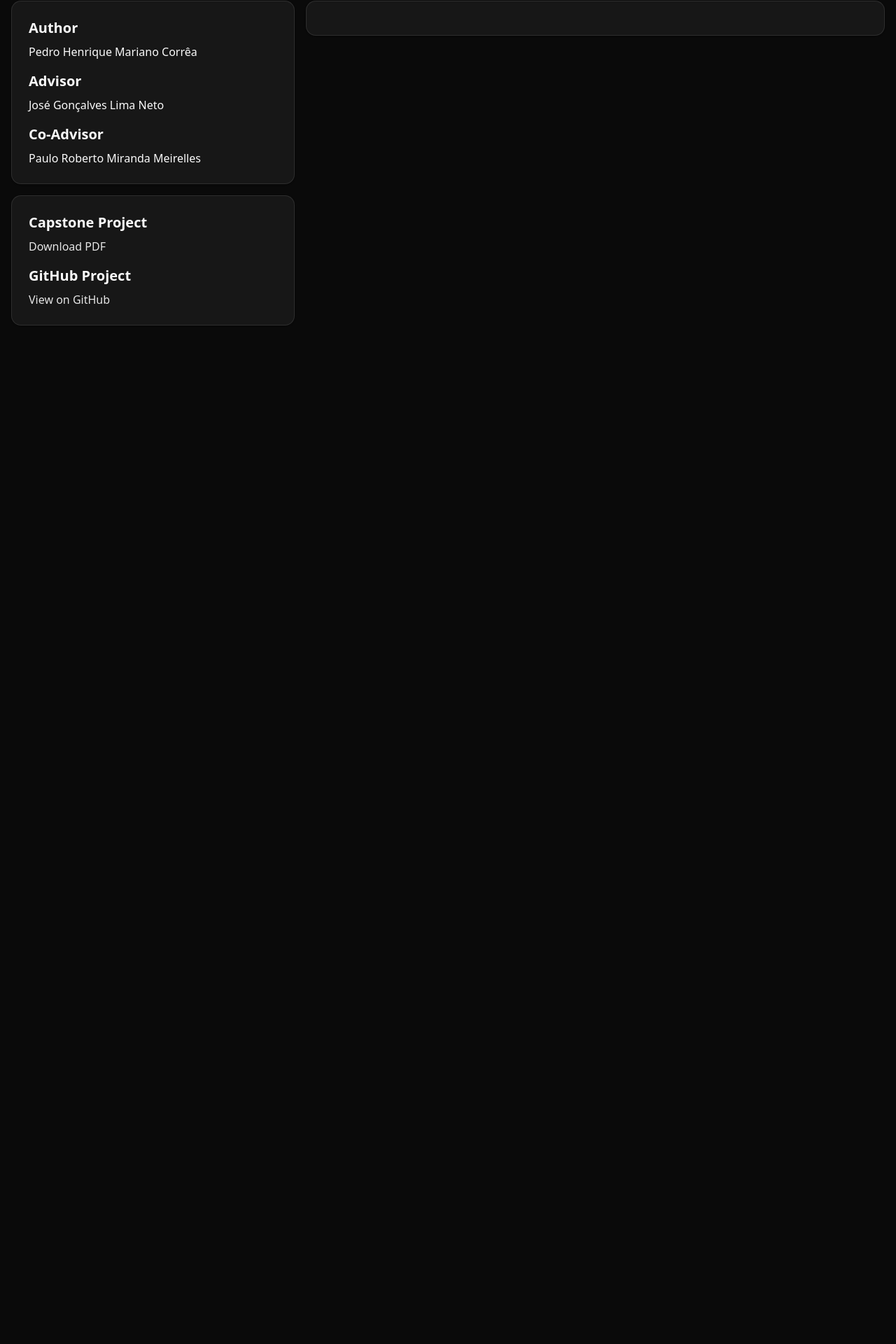
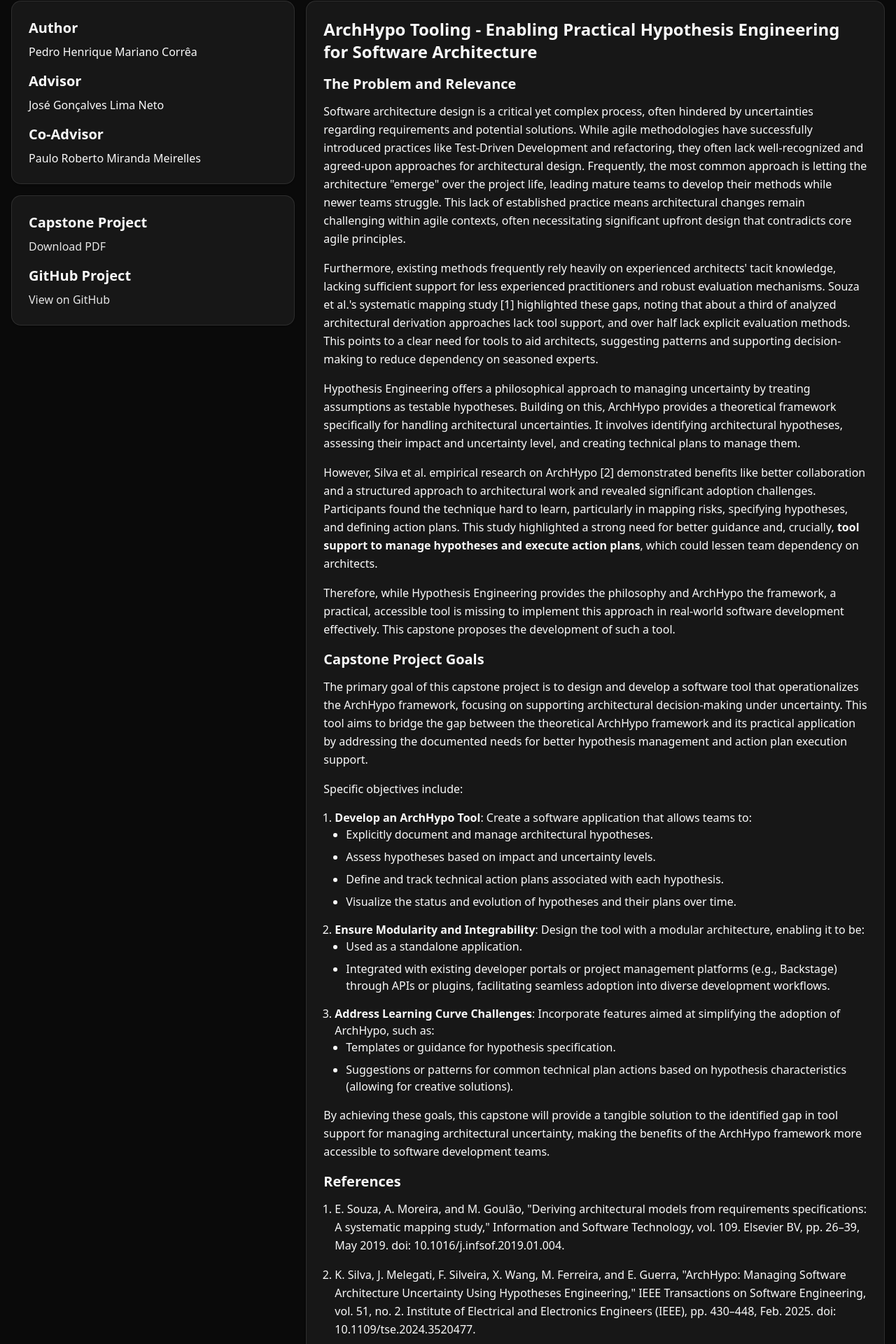
Before and after one commit to cmhpedro/cmhpedro.github.io, a React (Vite) app: page /#/tcc in a window 1280 px wide. Shown: the part 15-1935 px from the top of the page at 70% size. Before the commit the page ends 800 px from the top, so only its background shows below. Built offline with nearby package versions, Linux system fonts and the light colour scheme; no server answers.

Commit message:
refactor: use hardcoded content

```diff
--- a/src/components/Marked.tsx
+++ b/src/components/Marked.tsx
@@ -1,25 +1,12 @@
 import { marked } from 'marked'
-import { useEffect, useState } from 'react'
 
 import { Card, CardContent } from './ui/card'
 
 interface MarkedProps extends React.ComponentProps<'div'> {
-  url: string
+  content: string
 }
 
-export function Marked({ url, className, ...props }: MarkedProps) {
-  const [content, setContent] = useState('')
-
-  useEffect(() => {
-    const fetchContent = async () => {
-      const res = await fetch(url)
-      const content = await res.text()
-      setContent(content)
-    }
-
-    fetchContent()
-  }, [url])
-
+export function Marked({ content, className, ...props }: MarkedProps) {
   return (
     <div className={className}>
       <Card>
--- a/src/pages/TCC.tsx
+++ b/src/pages/TCC.tsx
@@ -1,6 +1,48 @@
 import { CapstoneInfo } from '@/components/CapstoneInfo'
 import { CapstoneLinks } from '@/components/CapstoneLinks'
 import { Marked } from '@/components/Marked'
+
+const content = `# ArchHypo Tooling - Enabling Practical Hypothesis Engineering for Software Architecture
+
+## The Problem and Relevance
+
+Software architecture design is a critical yet complex process, often hindered by uncertainties regarding requirements and potential solutions. While agile methodologies have successfully introduced practices like Test-Driven Development and refactoring, they often lack well-recognized and agreed-upon approaches for architectural design. Frequently, the most common approach is letting the architecture "emerge" over the project life, leading mature teams to develop their methods while newer teams struggle. This lack of established practice means architectural changes remain challenging within agile contexts, often necessitating significant upfront design that contradicts core agile principles.
+
+Furthermore, existing methods frequently rely heavily on experienced architects' tacit knowledge, lacking sufficient support for less experienced practitioners and robust evaluation mechanisms. Souza et al.'s systematic mapping study [1] highlighted these gaps, noting that about a third of analyzed architectural derivation approaches lack tool support, and over half lack explicit evaluation methods. This points to a clear need for tools to aid architects, suggesting patterns and supporting decision-making to reduce dependency on seasoned experts.
+
+Hypothesis Engineering offers a philosophical approach to managing uncertainty by treating assumptions as testable hypotheses. Building on this, ArchHypo provides a theoretical framework specifically for handling architectural uncertainties. It involves identifying architectural hypotheses, assessing their impact and uncertainty level, and creating technical plans to manage them.
+
+However, Silva et al. empirical research on ArchHypo [2] demonstrated benefits like better collaboration and a structured approach to architectural work and revealed significant adoption challenges. Participants found the technique hard to learn, particularly in mapping risks, specifying hypotheses, and defining action plans. This study highlighted a strong need for better guidance and, crucially, **tool support to manage hypotheses and execute action plans**, which could lessen team dependency on architects.
+
+Therefore, while Hypothesis Engineering provides the philosophy and ArchHypo the framework, a practical, accessible tool is missing to implement this approach in real-world software development effectively. This capstone proposes the development of such a tool.
+
+## Capstone Project Goals
+
+The primary goal of this capstone project is to design and develop a software tool that operationalizes the ArchHypo framework, focusing on supporting architectural decision-making under uncertainty. This tool aims to bridge the gap between the theoretical ArchHypo framework and its practical application by addressing the documented needs for better hypothesis management and action plan execution support.
+
+Specific objectives include:
+
+1. **Develop an ArchHypo Tool**: Create a software application that allows teams to:
+    - Explicitly document and manage architectural hypotheses.
+    - Assess hypotheses based on impact and uncertainty levels.
+    - Define and track technical action plans associated with each hypothesis.
+    - Visualize the status and evolution of hypotheses and their plans over time.
+2. **Ensure Modularity and Integrability**: Design the tool with a modular architecture, enabling it to be:
+    - Used as a standalone application.
+    - Integrated with existing developer portals or project management platforms (e.g., Backstage)  through APIs or plugins, facilitating seamless adoption into diverse development workflows.
+3. **Address Learning Curve Challenges**: Incorporate features aimed at simplifying the adoption of ArchHypo, such as:
+    - Templates or guidance for hypothesis specification.
+    - Suggestions or patterns for common technical plan actions based on hypothesis characteristics (allowing for creative solutions).
+
+By achieving these goals, this capstone will provide a tangible solution to the identified gap in tool support for managing architectural uncertainty, making the benefits of the ArchHypo framework more accessible to software development teams.
+
+## References
+
+1. E. Souza, A. Moreira, and M. Goulão, "Deriving architectural models from requirements specifications: A systematic mapping study," Information and Software Technology, vol. 109. Elsevier BV, pp. 26–39, May 2019. doi: 10.1016/j.infsof.2019.01.004.
+
+2. K. Silva, J. Melegati, F. Silveira, X. Wang, M. Ferreira, and E. Guerra, "ArchHypo: Managing Software Architecture Uncertainty Using Hypotheses Engineering," IEEE Transactions on Software Engineering, vol. 51, no. 2. Institute of Electrical and Electronics Engineers (IEEE), pp. 430–448, Feb. 2025. doi: 10.1109/tse.2024.3520477.
+
+3. K. Silva, J. Melegati, X. Wang, M. Ferreira, and E. Guerra, "Using Hypotheses to Manage Technical Uncertainty and Architecture Evolution in a Software Start-up," IEEE Software, vol. 41, no. 4. Institute of Electrical and Electronics Engineers (IEEE), pp. 7–13, Jul. 2024. doi: 10.1109/ms.2024.3383628.`
 
 export function TCC() {
   return (
@@ -11,10 +53,7 @@ export function TCC() {
           <CapstoneLinks />
         </div>
 
-        <Marked
-          url="https://raw.githubusercontent.com/cmhpedro/TCC/refs/heads/main/README.md"
-          className="md:col-span-2"
-        />
+        <Marked content={content} className="md:col-span-2" />
       </div>
     </div>
   )
```
